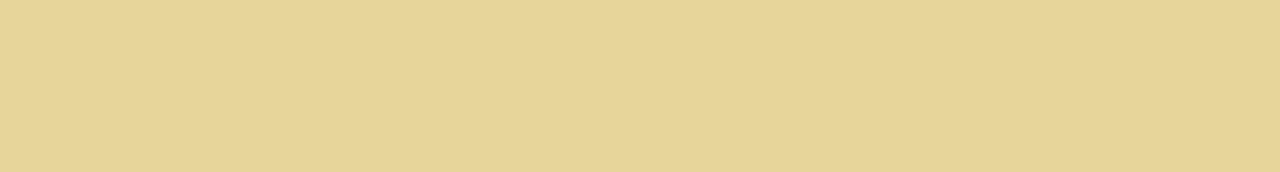
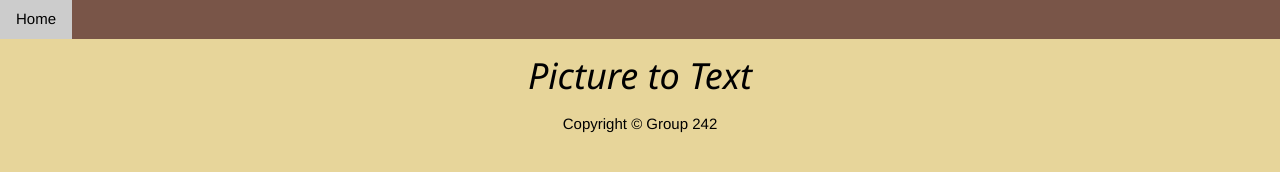
Before and after one commit to WillHutt/cst205Project3, a plain HTML site: page templates/index.html in a window 1280 px wide. Drawn offline with nearby package versions, Linux system fonts and the light colour scheme.

Commit message:
updated webpage added nav bar and copyright

```diff
--- a/templates/index.html
+++ b/templates/index.html
@@ -1,7 +1,21 @@
+<!DOCTYPE HTML>
 <html>
 
 <head>
-    <style type="text/css">
+<title>Picture to Text</title>
+
+<meta name="viewport" content="width=device-width, initial-scale=1">
+<link rel="stylesheet" href="https://www.w3schools.com/w3css/4/w3.css">
+
+<div>
+  <nav>
+    <div class="w3-bar w3-brown">
+    <a href="https://cst205-proj3-swiftpaws.c9users.io/templates/index.html" class="w3-bar-item w3-button">Home</a>
+  </nav>
+</div>
+
+
+<style type="text/css">
   body
       {
         text-align: center;
@@ -9,12 +23,16 @@
         font-family: Helvetica;
         font-size: 18;
       }
-    </style>
+</style>
+
 </head>
 
 <body>
-   <!-- <h1><i>Picture to Text</h1></i> -->
+ <h1><i>Picture to Text</h1></i>
 
+
+
+  <footer>Copyright &copy; Group 242</footer>
 
 
 </body>
```
